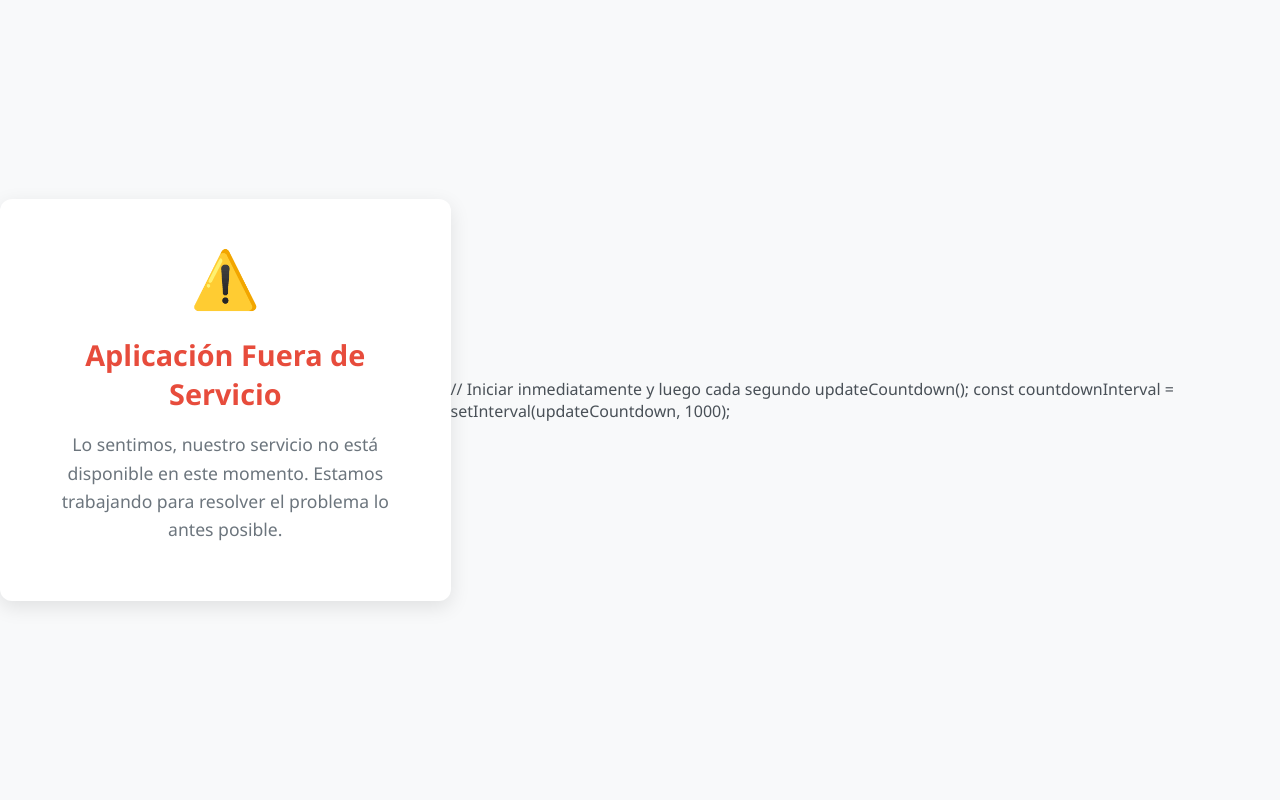
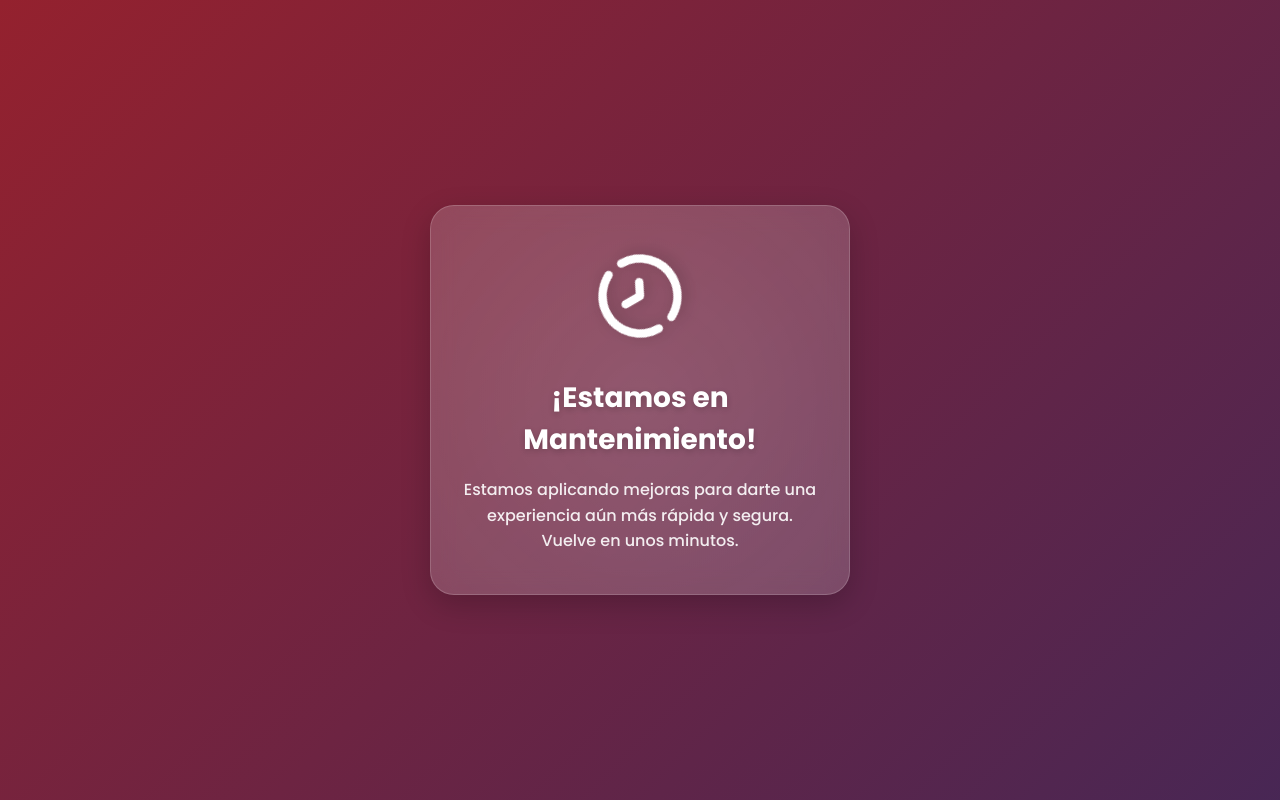
Before and after one commit to henrychansanchez21-glitch/Video, a plain HTML site: page index.html in a window 1280 px wide. Drawn offline with Linux system fonts and the light colour scheme.

Commit message:
Add files via upload

```diff
--- a/index.html
+++ b/index.html
@@ -3,56 +3,112 @@
 <head>
   <meta charset="UTF-8" />
   <meta name="viewport" content="width=device-width, initial-scale=1.0"/>
-  <title>Fuera de Servicio</title>
+  <title>Actualización en Progreso</title>
+  <link href="https://fonts.googleapis.com/css2?family=Poppins:wght@500;600;700&display=swap" rel="stylesheet">
   <style>
-    body {
+    * {
       margin: 0;
       padding: 0;
-      font-family: 'Segoe UI', Tahoma, Geneva, Verdana, sans-serif;
-      background: #f8f9fa;
+      box-sizing: border-box;
+    }
+
+    body {
+      background: linear-gradient(135deg, #1a2a6c, #b21f1f, #1a2a6c);
+      background-size: 400% 400%;
+      animation: gradientBG 12s ease infinite;
       display: flex;
       justify-content: center;
       align-items: center;
       min-height: 100vh;
-      color: #495057;
+      font-family: 'Poppins', sans-serif;
+      overflow: hidden;
     }
-    .alert-box {
+
+    @keyframes gradientBG {
+      0% { background-position: 0% 50%; }
+      50% { background-position: 100% 50%; }
+      100% { background-position: 0% 50%; }
+    }
+
+    .alerta-container {
+      position: relative;
+      background: rgba(255, 255, 255, 0.15);
+      backdrop-filter: blur(12px);
+      border-radius: 24px;
+      padding: 40px 30px;
       text-align: center;
-      background: white;
-      padding: 2.5rem;
-      border-radius: 12px;
-      box-shadow: 0 6px 20px rgba(0, 0, 0, 0.1);
-      max-width: 90%;
-      width: 450px;
+      max-width: 420px;
+      width: 90%;
+      box-shadow: 0 10px 30px rgba(0, 0, 0, 0.2);
+      border: 1px solid rgba(255, 255, 255, 0.2);
+      overflow: hidden;
     }
-    .icon {
-      font-size: 3.5rem;
-      color: #e74c3c;
-      margin-bottom: 1.2rem;
+
+    .alerta-container::before {
+      content: '';
+      position: absolute;
+      top: -50%;
+      left: -50%;
+      width: 200%;
+      height: 200%;
+      background: radial-gradient(circle, rgba(255,255,255,0.1) 0%, transparent 70%);
+      z-index: -1;
+      animation: rotate 20s linear infinite;
     }
-    h1 {
-      font-size: 1.8rem;
-      margin-bottom: 1rem;
-      color: #e74c3c;
+
+    @keyframes rotate {
+      from { transform: rotate(0deg); }
+      to { transform: rotate(360deg); }
     }
-    p {
-      font-size: 1.1rem;
+
+    .icono-actualizacion {
+      width: 100px;
+      height: 100px;
+      margin: 0 auto 24px;
+      animation: spin 3s linear infinite;
+      filter: drop-shadow(0 4px 8px rgba(0,0,0,0.2));
+    }
+
+    @keyframes spin {
+      0% { transform: rotate(0deg); }
+      100% { transform: rotate(360deg); }
+    }
+
+    .alerta-container h2 {
+      font-size: 28px;
+      font-weight: 700;
+      color: white;
+      margin-bottom: 16px;
+      text-shadow: 0 2px 6px rgba(0,0,0,0.2);
+    }
+
+    .alerta-container p {
+      font-size: 16px;
+      color: rgba(255, 255, 255, 0.9);
       line-height: 1.6;
-      color: #6c757d;
+    }
+
+    /* Efecto de brillo suave en el contenedor */
+    .alerta-container:hover {
+      box-shadow: 0 12px 40px rgba(0, 0, 0, 0.3);
     }
   </style>
 </head>
 <body>
-  <div class="alert-box">
-    <div class="icon">⚠️</div>
-    <h1>Aplicación Fuera de Servicio</h1>
-    <p>Lo sentimos, nuestro servicio no está disponible en este momento. Estamos trabajando para resolver el problema lo antes posible.</p>
+
+  <div class="alerta-container">
+    <!-- Icono de actualización (SVG integrado para mejor rendimiento y estilo) -->
+    <svg class="icono-actualizacion" viewBox="0 0 24 24" fill="none" xmlns="http://www.w3.org/2000/svg">
+      <path d="M3 12C3 7.02944 7.02944 3 12 3C15.5237 3 18.5303 5.03679 20.1213 7.99989M21 12C21 16.9706 16.9706 21 12 21C8.47635 21 5.4697 18.9632 3.87868 16.0001M12 8V12L15 13.5"
+            stroke="white"
+            stroke-width="2"
+            stroke-linecap="round"
+            stroke-linejoin="round"/>
+    </svg>
+
+    <h2>¡Estamos en Mantenimiento!</h2>
+    <p>Estamos aplicando mejoras para darte una experiencia aún más rápida y segura. Vuelve en unos minutos.</p>
   </div>
+
 </body>
 </html>
-    // Iniciar inmediatamente y luego cada segundo
-    updateCountdown();
-    const countdownInterval = setInterval(updateCountdown, 1000);
-  </script>
-</body>
-</html>
```
